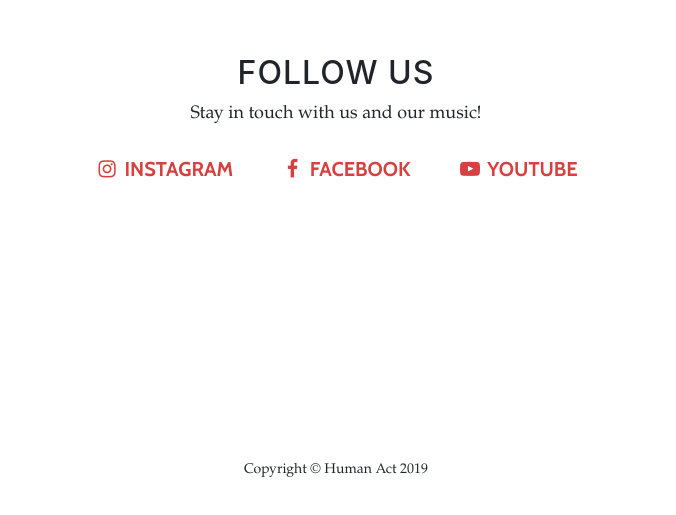
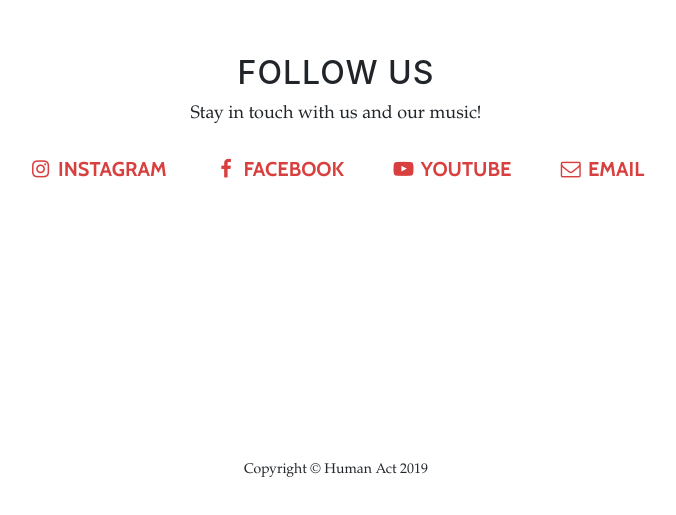
Before and after one commit to humanact/humanact.github.io, a website with bundled scripts: page index.html in a window 1280 px wide. Shown: the part 3058-3573 px from the top of the page, without its empty margins (304-980 px from the left). Built offline with nearby package versions, Linux system fonts and the light colour scheme.

Commit message:
Add email to contact section

```diff
--- a/index.html
+++ b/index.html
@@ -161,6 +161,12 @@
                   <span class="network-name">YouTube</span>
                 </a>
               </li>
+              <li class="list-inline-item">
+                <a href="mailto:humanactband@gmail.com" target="_blank" class="btn btn-default btn-lg">
+                  <i class="fa fa-envelope-o fa-fw"></i>
+                  <span class="network-name">Email</span>
+                </a>
+              </li>
             </ul>
           </div>
         </div>
```
